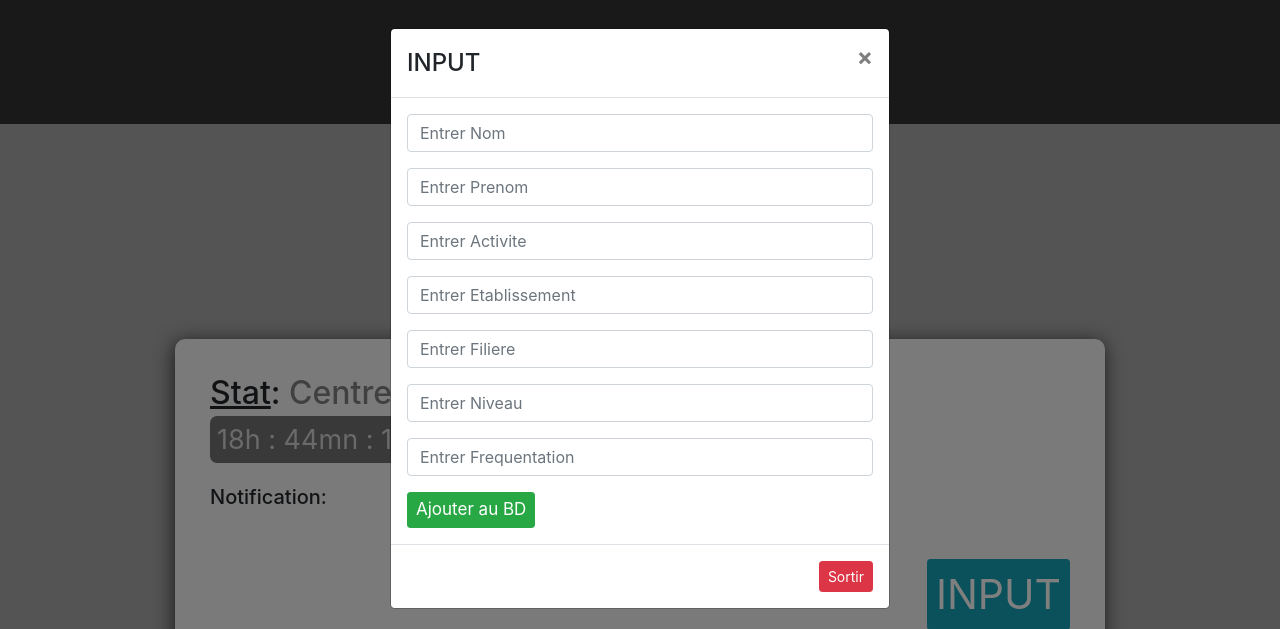
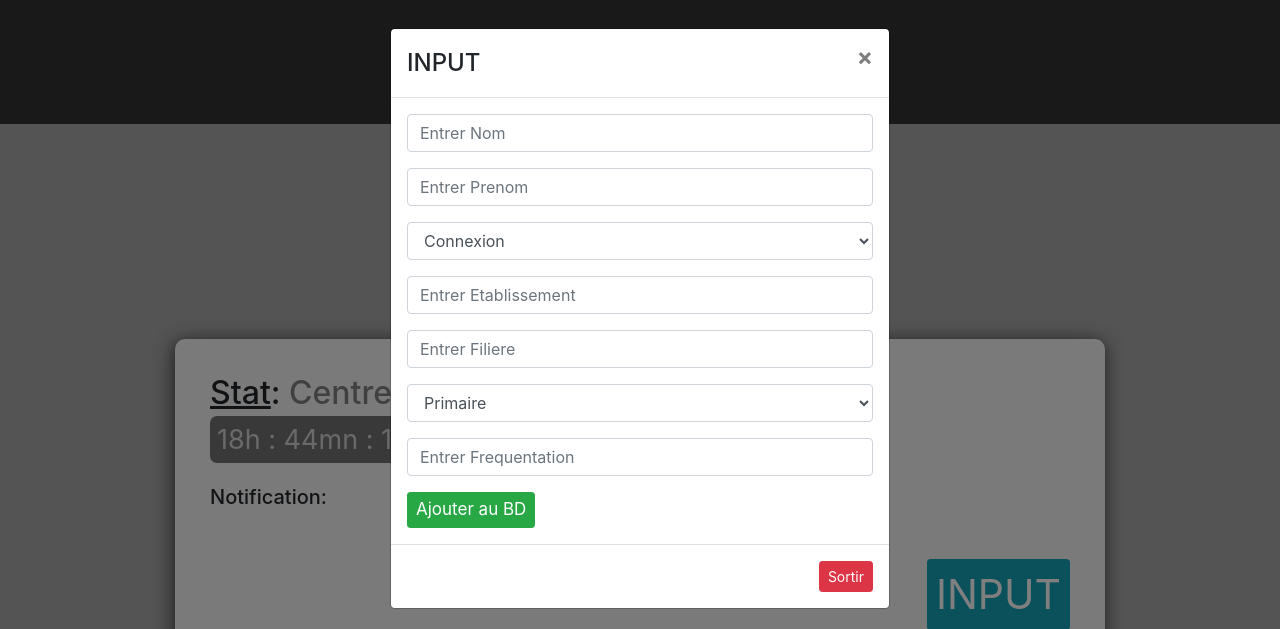
Before and after one commit to RajaRakoto/statix, a PHP site: page / in a window 1280 px wide, after a click on "INPUT". Shown: the top 629 px of the page. Run offline with PHP 8.4, Linux system fonts and the light colour scheme; data that the repository does not hold is empty; some libraries are stand-ins or nearby versions.

Commit message:
[html]: edit entries value

```diff
--- a/index.php
+++ b/index.php
@@ -41,7 +41,7 @@
     //bug
 
     //UPDATE (notification test)
-    if(isset($_POST['update_data'])){ //ecouteur d'evenement (sur le boutton "SUBMIT")
+    if(isset($_GET['update_data'])){ //ecouteur d'evenement (sur le boutton "SUBMIT")
       //recuperation de la valeur par $_POST
       $nom = $_POST['nom'];
       $prenom = $_POST['prenom'];
@@ -122,7 +122,7 @@
     <script src="https://stackpath.bootstrapcdn.com/bootstrap/4.3.1/js/bootstrap.min.js" ></script>
 
   <!-- CSS LINK -->
-    <link rel="stylesheet" href="style.css" />
+    <link rel="stylesheet" href="./css/style.css" />
 
   <!-- TITLE -->
   <title>STATIX APP</title>
@@ -272,7 +272,12 @@
               </div>
 
               <div class="form-group">
-                <input type="text" name="activite" class="form-control" placeholder="Entrer Activite">
+                <select name="activite" id="activite" class="form-control">
+					        <option value="Connexion">Connexion</option>
+					        <option value="Etude">Etude</option>
+					        <option value="Biblio">Biblio</option>
+					        <option value="Biblio">Autres</option>
+					      </select>
               </div>
 
               <div class="form-group">
@@ -284,7 +289,16 @@
               </div>
 
               <div class="form-group">
-                <input type="text" name="niveau" class="form-control" placeholder="Entrer Niveau">
+                <select name="activite" id="activite" class="form-control">
+					        <option value="Lycee">Primaire</option>
+					        <option value="Lycee">College</option>
+					        <option value="Lycee">Lycee</option>
+					        <option value="L1">L1</option>
+					        <option value="L2">L2</option>
+					        <option value="L3">L3</option>
+					        <option value="M1">M1</option>
+					        <option value="M2">M2</option>
+					      </select>
               </div>
 
               <div class="form-group">
```
Also changed, not shown: chart/graph.php (added).
